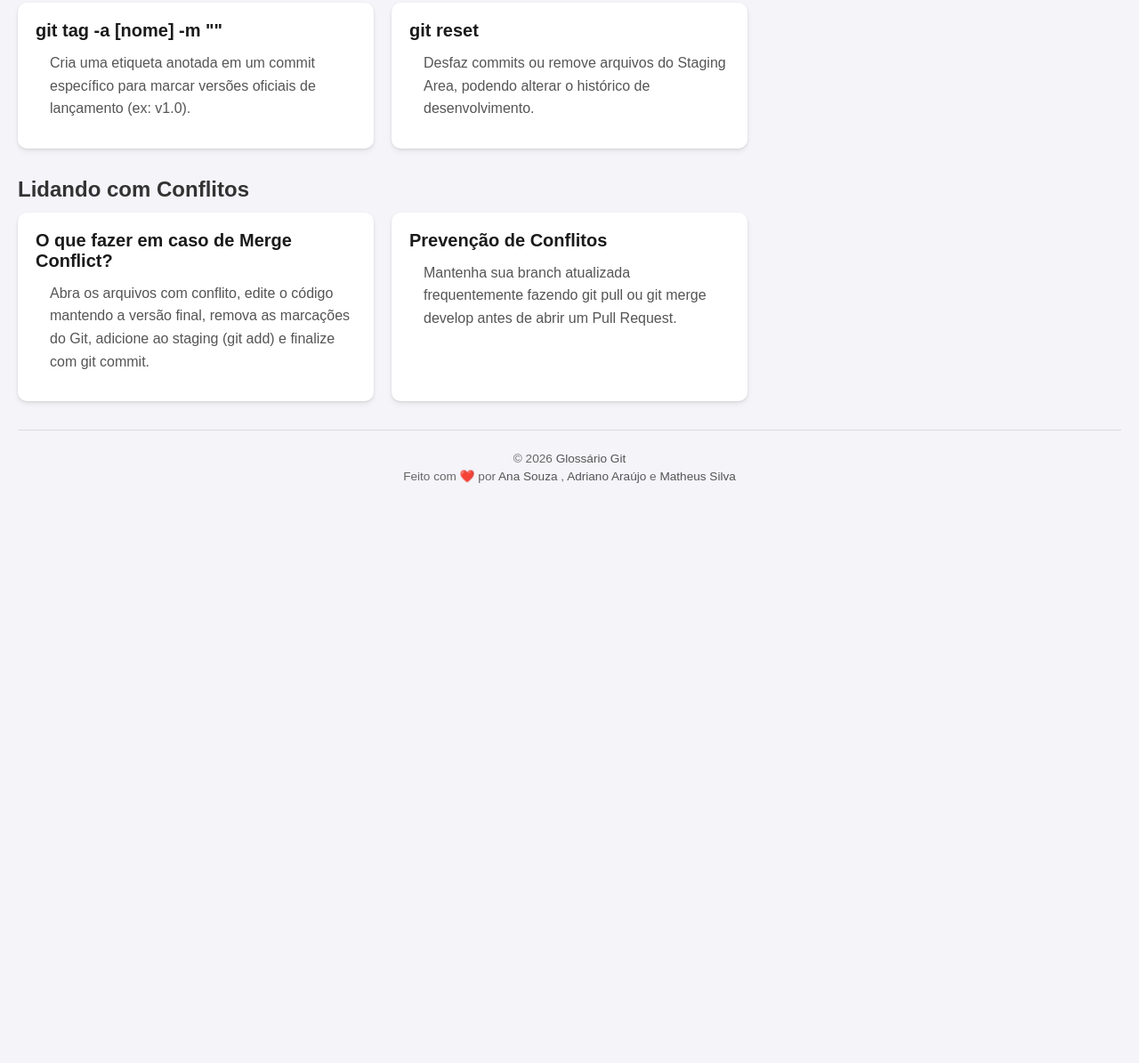
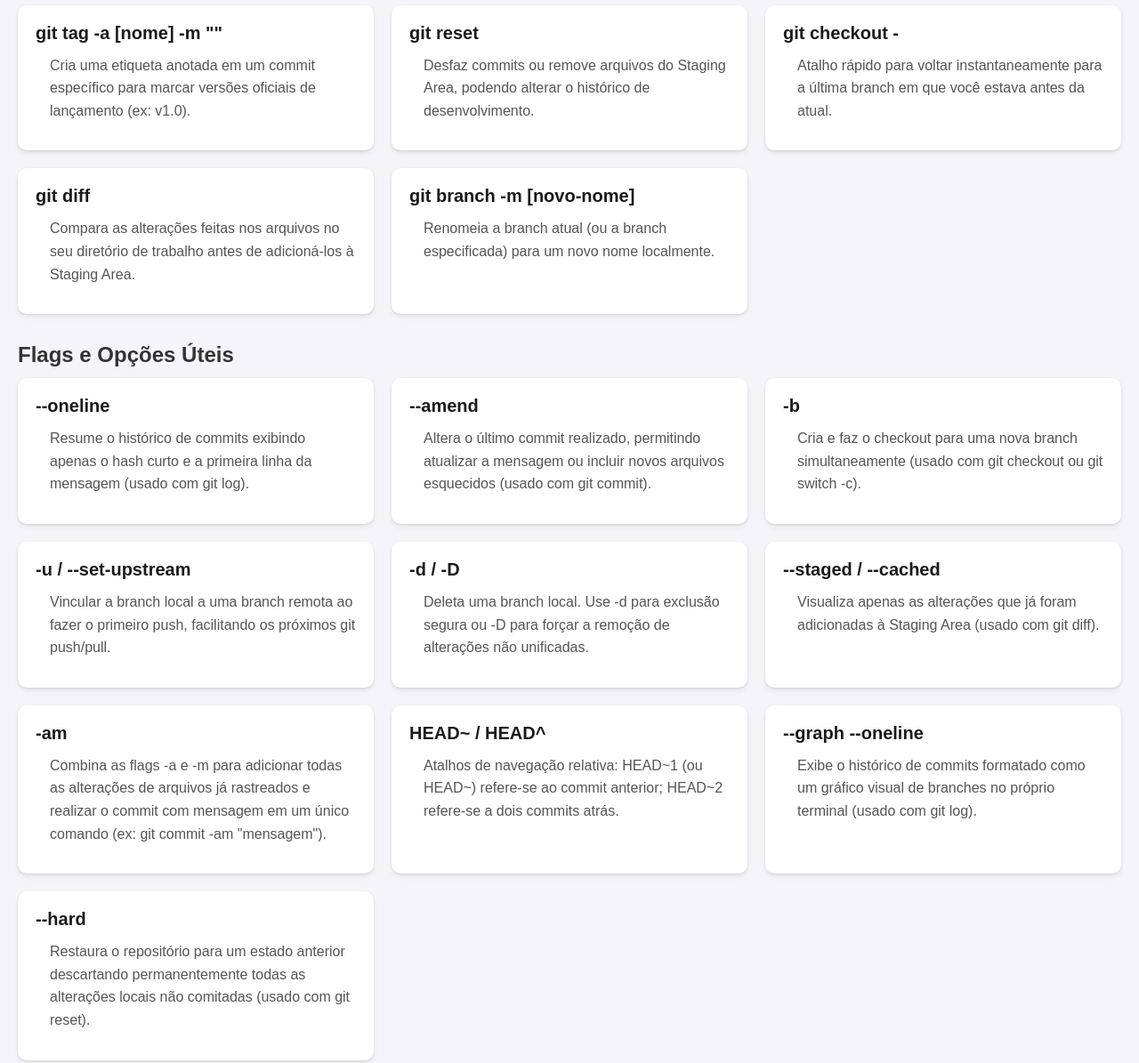
Before and after one commit to anaclpsouza/glossario-git, a plain HTML site: page index.html in a window 1280 px wide. Shown: the part 1550-2745 px from the top of the page at 89% size. Before the commit the page ends 2137 px from the top, so only its background shows below. Drawn offline with Linux system fonts and the light colour scheme.

Commit message:
feat(content): add new concepts, flags and commands

```diff
--- a/index.html
+++ b/index.html
@@ -43,6 +43,11 @@
             <div class="grid-cards"></div>
         </section>
 
+        <section id="flags">
+            <h2>Flags e Opções Úteis</h2>
+            <div class="grid-cards"></div>
+        </section>
+
         <section id="fluxo" class="secao-glossario">
             <h2>Lidando com Conflitos</h2>
             <div class="grid-cards"></div>
--- a/js/script.js
+++ b/js/script.js
@@ -43,7 +43,16 @@ const listaCards = [
     titulo: "Working Tree / Staging Area / Local Repo",
     descricao: "Os 3 estados locais do Git: o diretório de trabalho atual, a área de preparação (index) e o repositório local salvo."
   },
-
+  {
+    secaoId: "conceitos",
+    titulo: "HEAD",
+    descricao: "Ponteiro especial que indica em qual branch ou commit você está posicionado atualmente no seu repositório local."
+  },
+  {
+    secaoId: "conceitos",
+    titulo: "Detached HEAD",
+    descricao: "Estado em que o HEAD aponta diretamente para um commit específico em vez de apontar para uma branch. Alterações feitas aqui não salvam em nenhuma branch."
+  },
   {
     secaoId: "comandos",
     titulo: "git init",
@@ -115,6 +124,21 @@ const listaCards = [
     descricao: "Desfaz commits ou remove arquivos do Staging Area, podendo alterar o histórico de desenvolvimento."
   },
   {
+    secaoId: "comandos",
+    titulo: "git checkout -",
+    descricao: "Atalho rápido para voltar instantaneamente para a última branch em que você estava antes da atual."
+  },
+  {
+    secaoId: "comandos",
+    titulo: "git diff",
+    descricao: "Compara as alterações feitas nos arquivos no seu diretório de trabalho antes de adicioná-los à Staging Area."
+  },
+  {
+    secaoId: "comandos",
+    titulo: "git branch -m [novo-nome]",
+    descricao: "Renomeia a branch atual (ou a branch especificada) para um novo nome localmente."
+  },
+  {
     secaoId: "fluxo",
     titulo: "O que fazer em caso de Merge Conflict?",
     descricao: "Abra os arquivos com conflito, edite o código mantendo a versão final, remova as marcações do Git, adicione ao staging (git add) e finalize com git commit."
@@ -123,11 +147,61 @@ const listaCards = [
     secaoId: "fluxo",
     titulo: "Prevenção de Conflitos",
     descricao: "Mantenha sua branch atualizada frequentemente fazendo git pull ou git merge develop antes de abrir um Pull Request."
+  },
+  {
+    secaoId: "flags",
+    titulo: "--oneline",
+    descricao: "Resume o histórico de commits exibindo apenas o hash curto e a primeira linha da mensagem (usado com git log)."
+  },
+  {
+    secaoId: "flags",
+    titulo: "--amend",
+    descricao: "Altera o último commit realizado, permitindo atualizar a mensagem ou incluir novos arquivos esquecidos (usado com git commit)."
+  },
+  {
+    secaoId: "flags",
+    titulo: "-b",
+    descricao: "Cria e faz o checkout para uma nova branch simultaneamente (usado com git checkout ou git switch -c)."
+  },
+  {
+    secaoId: "flags",
+    titulo: "-u / --set-upstream",
+    descricao: "Vincular a branch local a uma branch remota ao fazer o primeiro push, facilitando os próximos git push/pull."
+  },
+  {
+    secaoId: "flags",
+    titulo: "-d / -D",
+    descricao: "Deleta uma branch local. Use -d para exclusão segura ou -D para forçar a remoção de alterações não unificadas."
+  },
+  {
+    secaoId: "flags",
+    titulo: "--staged / --cached",
+    descricao: "Visualiza apenas as alterações que já foram adicionadas à Staging Area (usado com git diff)."
+  },
+  {
+    secaoId: "flags",
+    titulo: "-am",
+    descricao: "Combina as flags -a e -m para adicionar todas as alterações de arquivos já rastreados e realizar o commit com mensagem em um único comando (ex: git commit -am \"mensagem\")."
+  },
+  {
+    secaoId: "flags",
+    titulo: "HEAD~ / HEAD^",
+    descricao: "Atalhos de navegação relativa: HEAD~1 (ou HEAD~) refere-se ao commit anterior; HEAD~2 refere-se a dois commits atrás."
+  },
+  {
+    secaoId: "flags",
+    titulo: "--graph --oneline",
+    descricao: "Exibe o histórico de commits formatado como um gráfico visual de branches no próprio terminal (usado com git log)."
+  },
+  {
+    secaoId: "flags",
+    titulo: "--hard",
+    descricao: "Restaura o repositório para um estado anterior descartando permanentemente todas as alterações locais não comitadas (usado com git reset)."
   }
 ];
 
 function atualizarTela(cardsExibidos) {
-  const secoes = ["conceitos", "comandos", "fluxo"];
+  const secoes = ["conceitos", "comandos", "fluxo", "flags"];
 
   secoes.forEach(function (secaoId) {
     const cardsDaSecao = cardsExibidos.filter(card => card.secaoId === secaoId);
```
